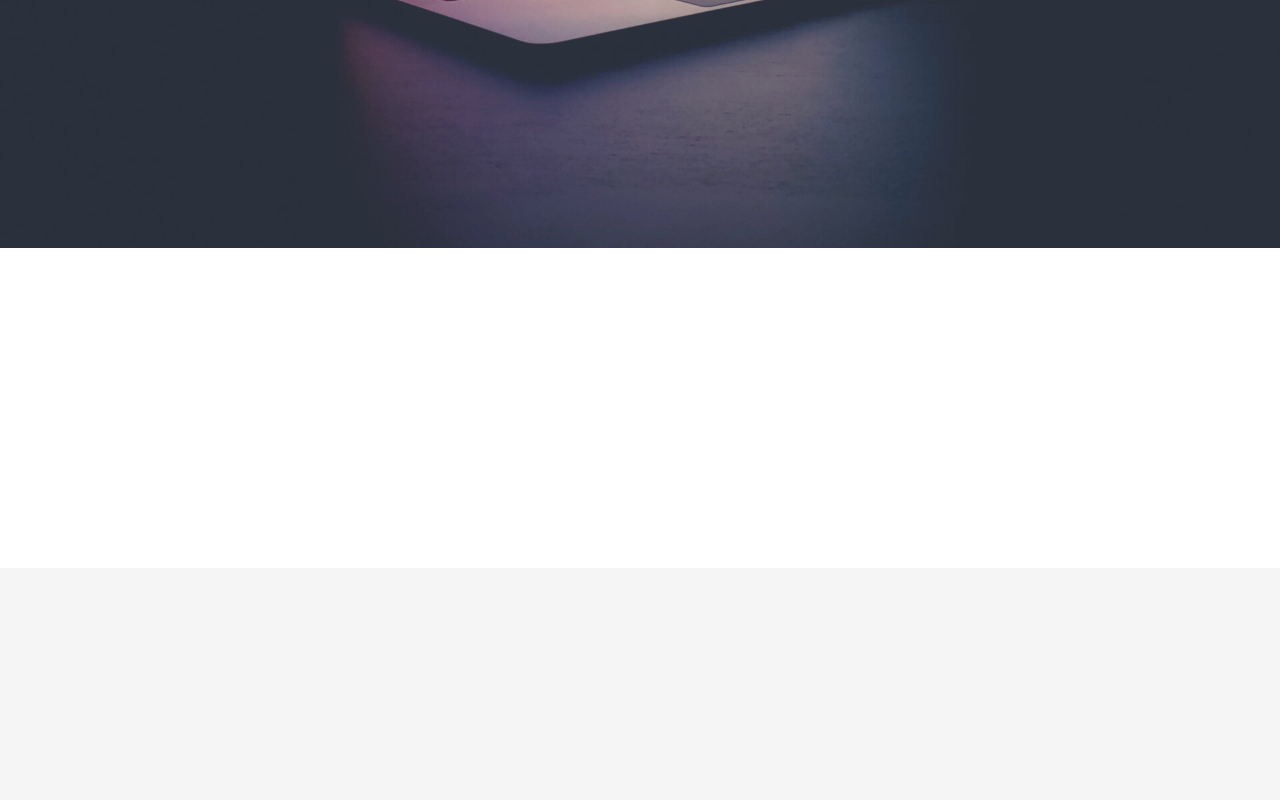
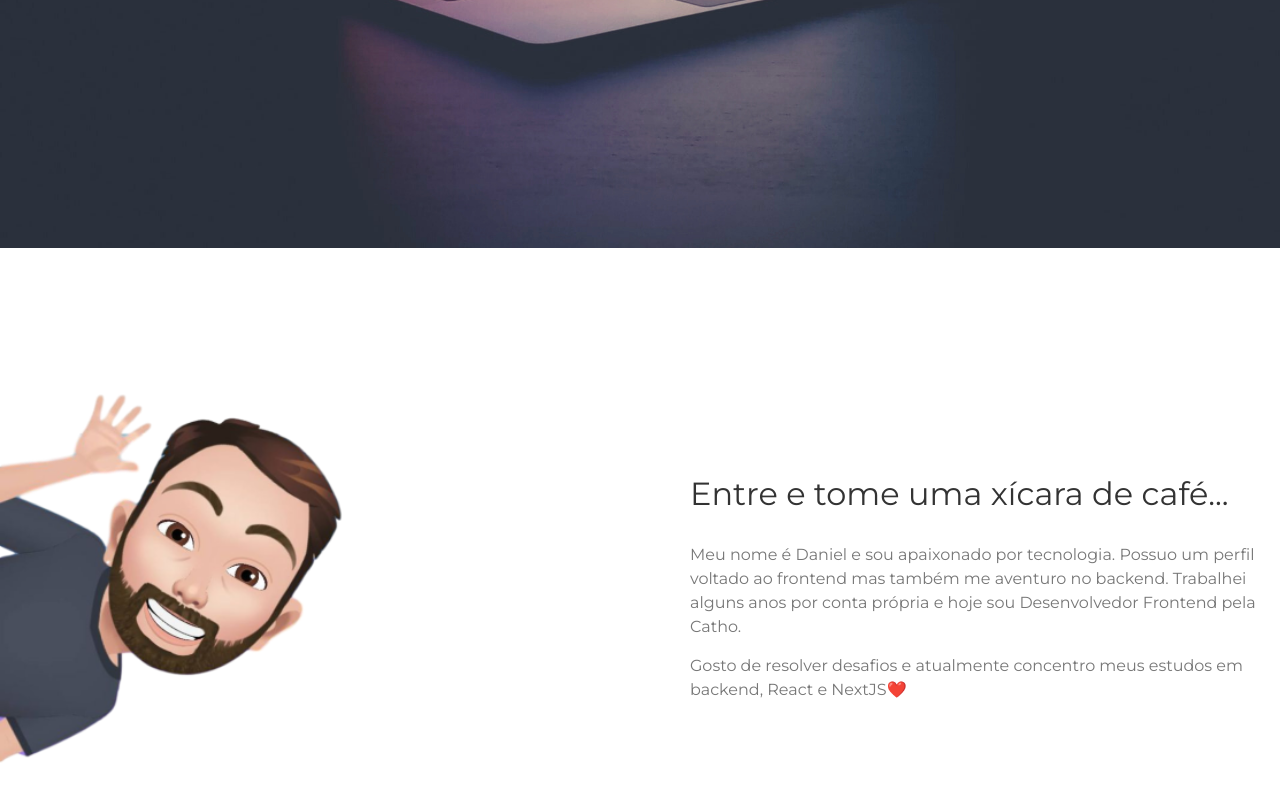
Before and after one commit to profdangarcia/my-portfolio, a Next.js app: page / in a window 1280 px wide. Shown: the part 552-1352 px from the top of the page. Built offline with nearby package versions, Linux system fonts and the light colour scheme; a web font is replaced by a local one.

Commit message:
feat: creating about section

```diff
--- a/src/components/About/index.tsx
+++ b/src/components/About/index.tsx
@@ -1,9 +1,48 @@
-import React from 'react'
+import React, { useState, useEffect, useCallback } from 'react'
 
-import { Container } from './styles'
+import {
+  Container,
+  Content,
+  DevPicture,
+  AboutContainer,
+  AboutTitle,
+  AboutText
+} from './styles'
 
 const About: React.FC = () => {
-  return <Container id="about" />
+  const [animate, setAnimate] = useState(false)
+
+  const handleScroll = useCallback(() => {
+    if (window.pageYOffset >= 90 && !animate) {
+      setAnimate(true)
+    }
+  }, [])
+
+  useEffect(() => {
+    window.addEventListener('scroll', handleScroll)
+    return () => window.removeEventListener('scroll', handleScroll)
+  })
+
+  return (
+    <Container id="about">
+      <Content>
+        <DevPicture src="/dev.png" alt="Dan Garcia - Dev" animate={animate} />
+        <AboutContainer animate={animate}>
+          <AboutTitle>Entre e tome uma xícara de café...</AboutTitle>
+          <AboutText>
+            Meu nome é Daniel e sou apaixonado por tecnologia. Possuo um perfil
+            voltado ao frontend mas também me aventuro no backend. Trabalhei
+            alguns anos por conta própria e hoje sou Desenvolvedor Frontend pela
+            Catho.
+          </AboutText>
+          <AboutText>
+            Gosto de resolver desafios e atualmente concentro meus estudos em
+            backend, React e NextJS❤️
+          </AboutText>
+        </AboutContainer>
+      </Content>
+    </Container>
+  )
 }
 
 export default About
--- a/src/components/About/styles.ts
+++ b/src/components/About/styles.ts
@@ -1,7 +1,68 @@
 import styled from 'styled-components'
+
+interface AnimateProps {
+  animate: boolean
+}
 
 export const Container = styled.div`
   width: 100%;
-  height: 320px;
   background: ${props => props.theme.colors.primary};
+  padding-top: 60px;
+  font-family: Montserrat, sans-serif;
 `
+export const Content = styled.div`
+  display: flex;
+  justify-content: center;
+  flex-direction: column;
+
+  @media (min-width: ${props => props.theme.screens.tablet}) {
+    flex-direction: row;
+    align-items: center;
+    justify-content: flex-start;
+  }
+`
+
+export const DevPicture = styled.img<AnimateProps>`
+  width: 100%;
+  max-width: 400px;
+  height: auto;
+  object-fit: cover;
+  border-radius: 6px;
+  transition: 1s ease-in;
+  transform: ${props =>
+    props.animate ? 'translateX(0)' : 'translateX(-1000px)'};
+
+  @media (min-width: ${props => props.theme.screens.medium}) {
+    width: 700px;
+    max-width: 100%;
+    margin-right: 100px;
+  }
+`
+export const AboutContainer = styled.div<AnimateProps>`
+  padding: 30px 15px;
+  transition: 1s ease-in;
+  opacity: ${props => (props.animate ? '1' : '0')};
+`
+
+export const AboutTitle = styled.h2`
+  font-weight: 500;
+  font-size: 23px;
+  margin-bottom: 30px;
+  color: ${props => props.theme.colors.textTitle};
+
+  @media (min-width: ${props => props.theme.screens.medium}) {
+    font-size: 32px;
+  }
+`
+
+export const AboutText = styled.p`
+  margin-bottom: 15px;
+  color: ${props => props.theme.colors.text};
+  font-size: 13px;
+  line-height: 24px;
+
+  @media (min-width: ${props => props.theme.screens.medium}) {
+    font-size: 16px;
+    max-width: 700px;
+  }
+`
--- a/src/components/Header/styles.ts
+++ b/src/components/Header/styles.ts
@@ -15,6 +15,7 @@ export const Container = styled.header<HeaderProps>`
   box-shadow: -5px 10px 12px -10px rgba(201, 201, 201, 0.67);
   transition: 0.5s ease-in-out;
   min-height: 92px;
+  z-index: 10;
 `
 export const Nav = styled.nav``
 
```
Also changed, not shown: public/dev.png (added).
